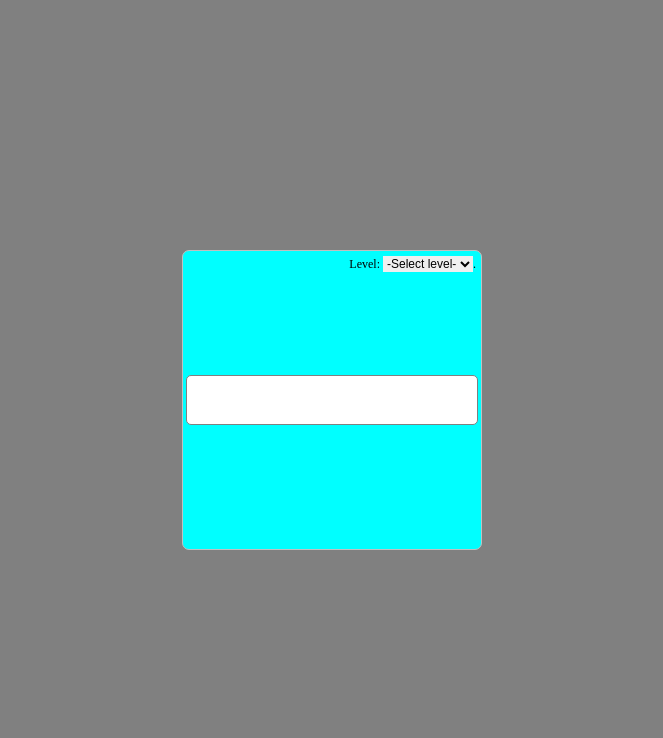
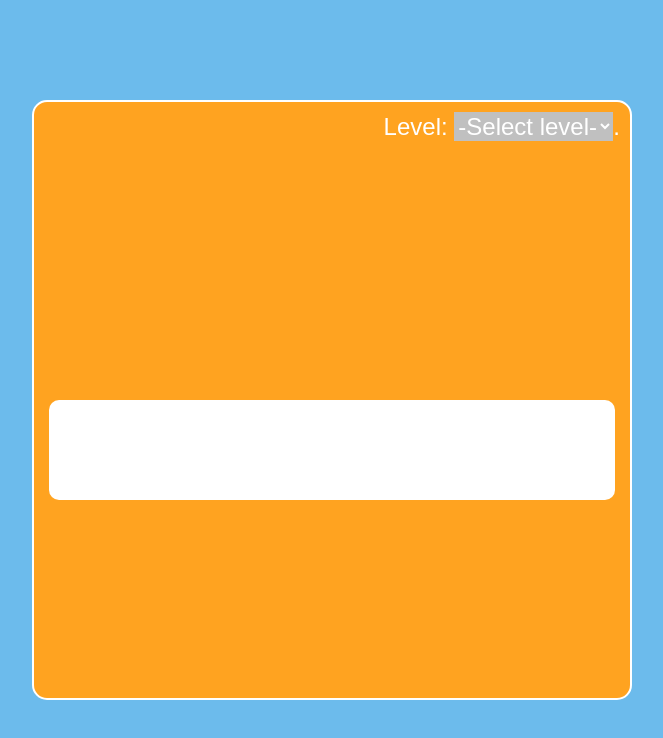
Before and after one commit to kuznetsovlv/anagram, a plain HTML site: page index.html in a window 1280 px wide. Shown: the whole page, without its empty margins (308-971 px from the left). Drawn offline with Linux system fonts and the light colour scheme.

Commit message:
index.html, styles.css: design changed

```diff
--- a/css/styles.css
+++ b/css/styles.css
@@ -3,7 +3,9 @@
 	padding: 0;
 	border: 0;
 	font-size: 0;
+	font-family: sans-serif;
 	box-sizing: border-box;
+	color: white;
 }
 
 [draggable] {
@@ -17,7 +19,7 @@
 }
 
 html, body {
-	background: grey;
+	background: #6cbbec;
 	height: 100%;
 }
 .hidden {
@@ -34,51 +36,62 @@ html, body {
 }
 
 #room {
-	width: 300px;
-	height: 300px;
-	border: 1px solid silver;
-	border-radius: 7px;
-	background: cyan;
+	width: 600px;
+	height: 600px;
+	border: 2px solid white;
+	border-radius: 15px;
+	background: #ffa320;
 }
 
 .level {
 	text-align: right;
-	padding: 5px;
+	padding: 10px;
 }
 
 .level * {
-	font-size: 12px;
+	font-size: 24px;
+}
+
+select, select > option {
+	background: silver;
 }
 
 .anagram {
-	width: 98%;
-	height: 50px;
-	border: 1px solid grey;
-	border-radius: 5px;
+	width: 95%;
+	height: 100px;
+}
+
+.anagram > div {
+	position: relative;
+	top: 50px;
+	height: 100%;
+	border-radius: 10px;
 	background: white;
 	text-align: center;
 }
+
 
 .word {
 	display: inline-block;
 	height: 100%;
 	margin: auto;
-	font-size: 12px;
+	padding: 1px;
 }
 
 .letter {
 	height: 100%;
 	background: grey;
 	float: left;
-	margin: 0 -1px;
+	margin: 0 1px;
+	border-radius: 10px;
 }
 
 .letter > span {
 	display: inline-block;
-	padding: 2px 5px;
-	font-size: 36px;
-	background: white;
-	border: 1px solid black;
+	padding: 9px;
+	font-size: 72px;
+	background: #1787cd;
+	border-radius: 10px;
 	height: 100%;
 	width: 100%;
 }
@@ -86,18 +99,14 @@ html, body {
 .congratulation {
 	height: 50px;
 	width: 98%;
-	margin: 2px auto;
-	background: blue;
-	border: 1px solid grey;
-	border-radius: 5px;
-
+	margin: 20px auto 0;
 }
 
 p {
-	font-size: 20px;
+	font-size: 68px;
 	text-align: center;
 	height: 100%;
-	padding: 0 3px;
+	padding: 20px 3px;
 }
 
 .indrag {
--- a/index.html
+++ b/index.html
@@ -118,10 +118,11 @@
 	</div>
 
 	<div class="congratulation hidden">
-		<p>Поздравляем, вы верно разагдали анаграму!</p>
+		<p>Поздравляем!<br />Вы выиграли!</p>
 	</div>
 
 	<div class="anagram centered">
+		<div>
 			<div class="word">
 				<!-- <div class="letter">
 					<span draggable>A</span>
@@ -133,7 +134,7 @@
 					<span draggable>C</span>
 				</div> -->
 			</div>
-
+		</div>
 	</div>
 </div>
 </body>
```
Also changed, not shown: 1 other file. Lines whose indentation alone changed are shown as unchanged.
